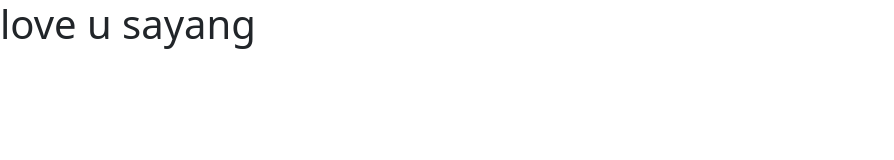
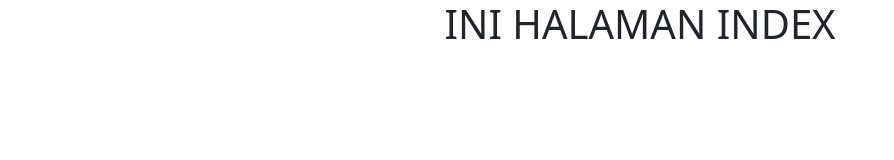
Before and after one commit to RoyyanFathh/RoyyanFathh.github.io, a plain HTML site: page index.html in a window 1280 px wide. Shown: the whole page, without its empty margins (0-894 px from the left). Drawn offline with nearby package versions, Linux system fonts and the light colour scheme.

Commit message:
mengubah isi

```diff
--- a/index.html
+++ b/index.html
@@ -7,7 +7,7 @@
     <link href="https://cdn.jsdelivr.net/npm/bootstrap@5.3.0-alpha3/dist/css/bootstrap.min.css" rel="stylesheet" integrity="sha384-KK94CHFLLe+nY2dmCWGMq91rCGa5gtU4mk92HdvYe+M/SXH301p5ILy+dN9+nJOZ" crossorigin="anonymous">
   </head>
   <body>
-    <h1>love u sayang</h1>
+    <h1><center>INI HALAMAN INDEX</center></h1>
     <script src="https://cdn.jsdelivr.net/npm/bootstrap@5.3.0-alpha3/dist/js/bootstrap.bundle.min.js" integrity="sha384-ENjdO4Dr2bkBIFxQpeoTz1HIcje39Wm4jDKdf19U8gI4ddQ3GYNS7NTKfAdVQSZe" crossorigin="anonymous"></script>
   </body>
 </html>
```
